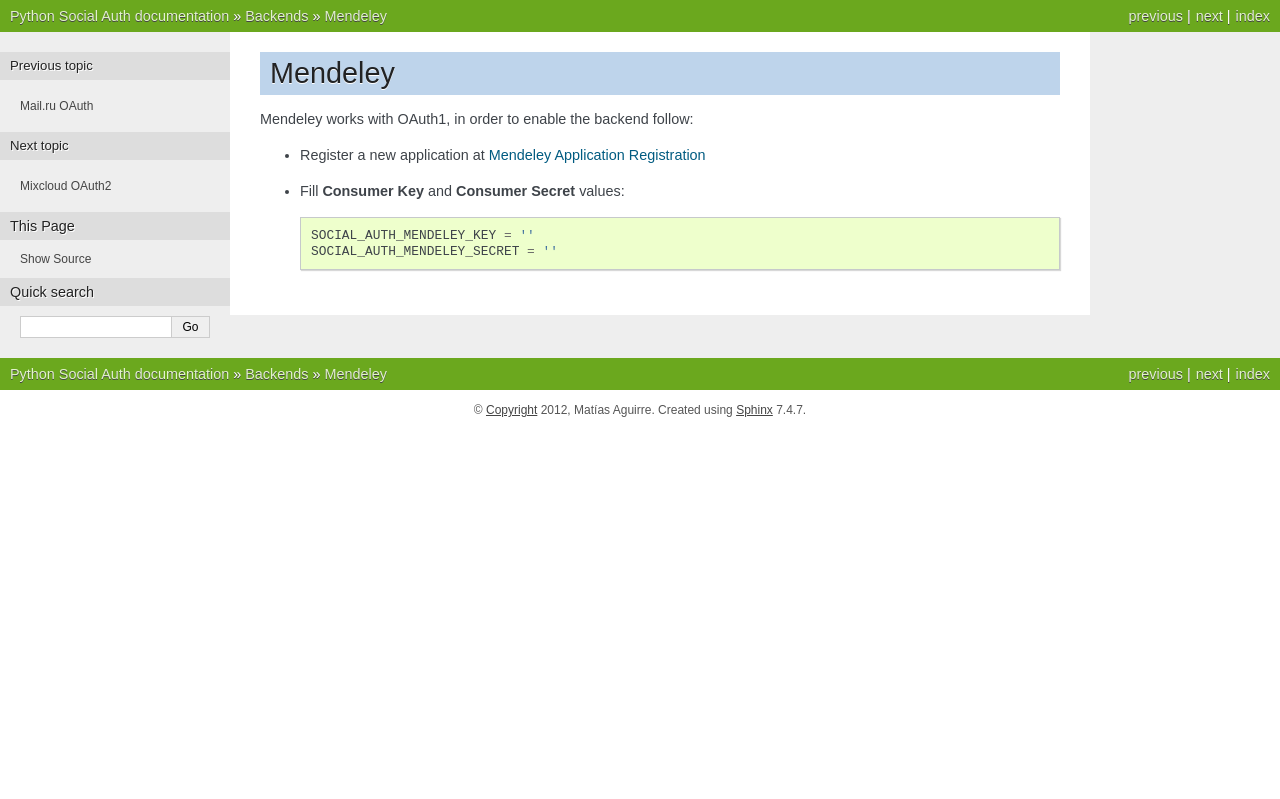
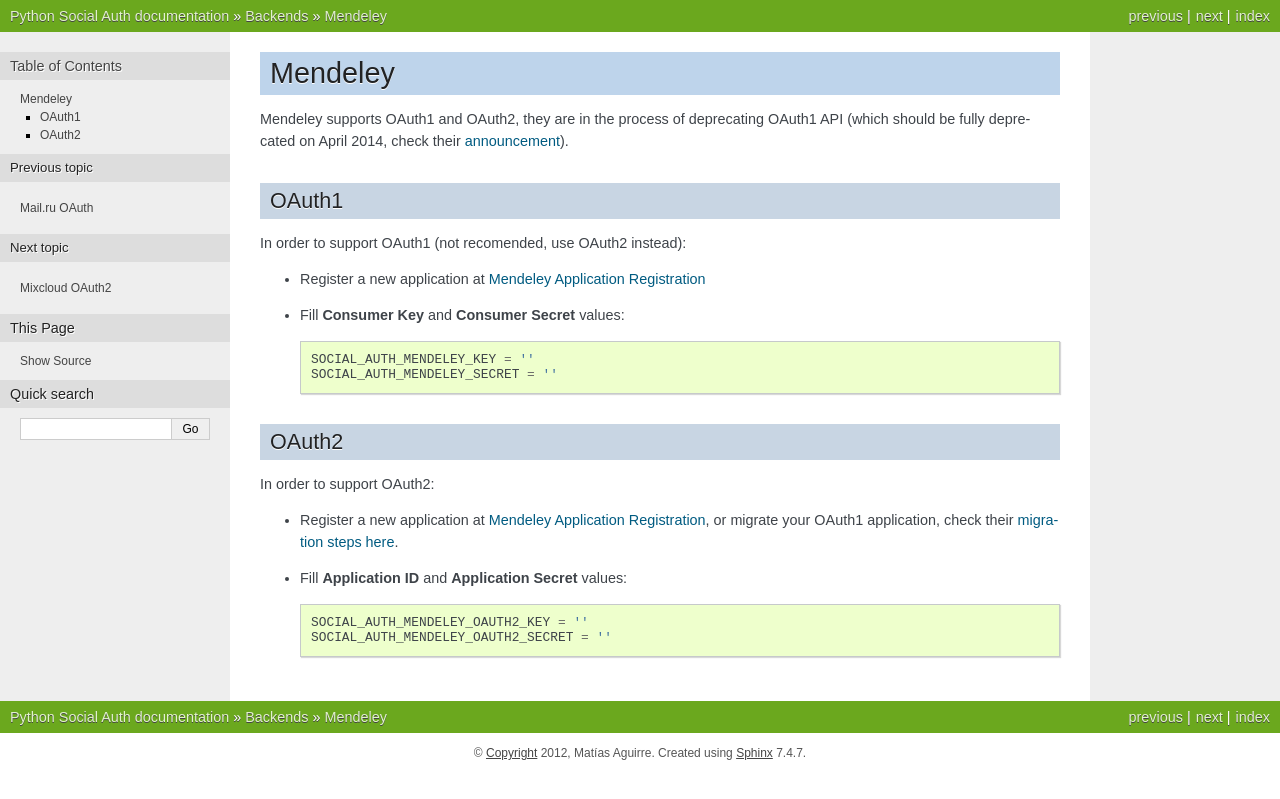
Before and after one commit to omab/python-social-auth, a Sphinx documentation site: the page built from docs/backends/mendeley.rst, in a window 1280 px wide. Shown: the top 799 px of the page. Built offline with Sphinx 7.4.7, drawn with Linux system fonts in a browser that asks for light colours.

Commit message:
Mendeley OAuth2 docs and thanks to Sebastian Bassi (initial author)

```diff
--- a/docs/backends/mendeley.rst
+++ b/docs/backends/mendeley.rst
@@ -1,7 +1,15 @@
 Mendeley
 ========
 
-Mendeley works with OAuth1, in order to enable the backend follow:
+Mendeley supports OAuth1 and OAuth2, they are in the process of deprecating
+OAuth1 API (which should be fully deprecated on April 2014, check their
+announcement_).
+
+
+OAuth1
+------
+
+In order to support OAuth1 (not recomended, use OAuth2 instead):
 
 - Register a new application at `Mendeley Application Registration`_
 
@@ -10,4 +18,21 @@ Mendeley works with OAuth1, in order to enable the backend follow:
       SOCIAL_AUTH_MENDELEY_KEY = ''
       SOCIAL_AUTH_MENDELEY_SECRET = ''
 
+
+OAuth2
+------
+
+In order to support OAuth2:
+
+- Register a new application at `Mendeley Application Registration`_, or
+  migrate your OAuth1 application, check their `migration steps here`_.
+
+- Fill **Application ID** and **Application Secret** values::
+
+      SOCIAL_AUTH_MENDELEY_OAUTH2_KEY = ''
+      SOCIAL_AUTH_MENDELEY_OAUTH2_SECRET = ''
+
+
 .. _Mendeley Application Registration: http://dev.mendeley.com/applications/register/
+.. _announcement: https://sites.google.com/site/mendeleyapi/home/authentication
+.. _migration steps here: https://groups.google.com/forum/#!topic/mendeley-open-api-developers/KmUQW9I0ST0
--- a/docs/thanks.rst
+++ b/docs/thanks.rst
@@ -108,6 +108,7 @@ let me know and I'll update the list):
   * spstpl_
   * bluszcz_
   * vbsteven_
+  * sbassi_
 
 
 .. _python-social-auth: https:https://github.com/https://github.com/github.comhttps://github.com/omabhttps://github.com/python-social-auth
@@ -211,3 +212,4 @@ let me know and I'll update the list):
 .. _spstpl: https://github.com/spstpl
 .. _bluszcz: https://github.com/bluszcz
 .. _vbsteven: https://github.com/vbsteven
+.. _sbassi: https://github.com/sbassi
```
